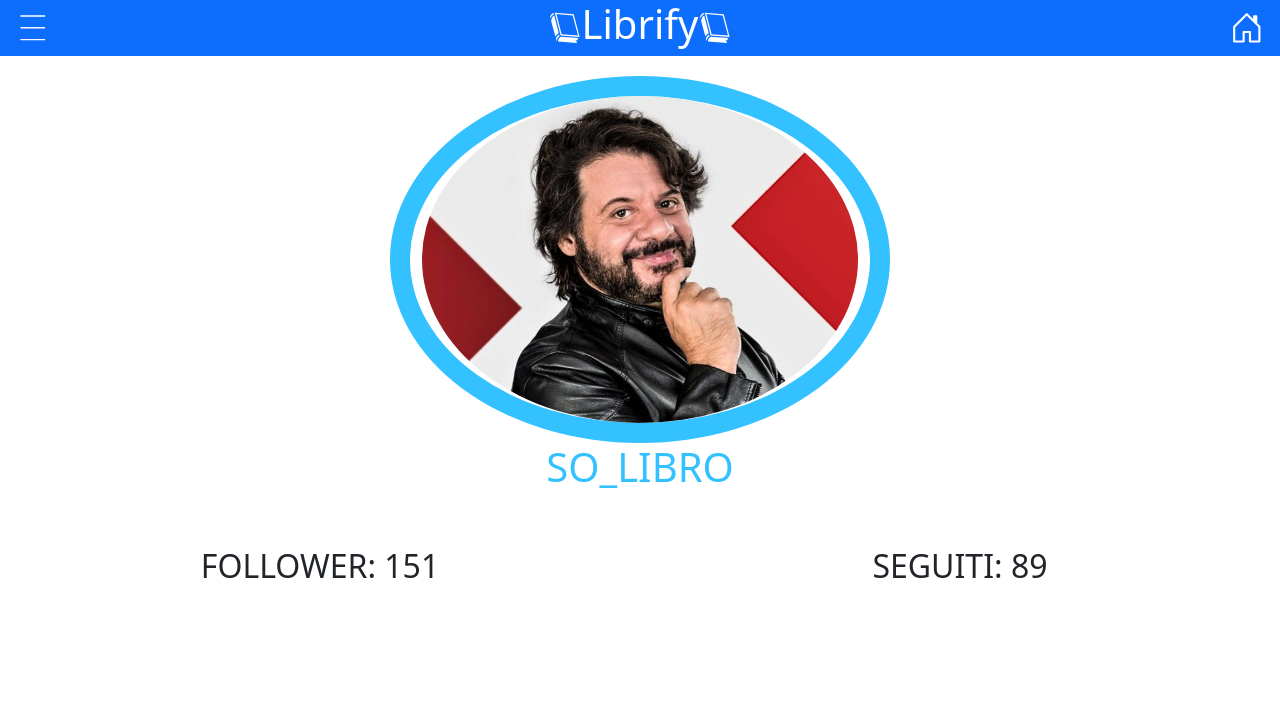
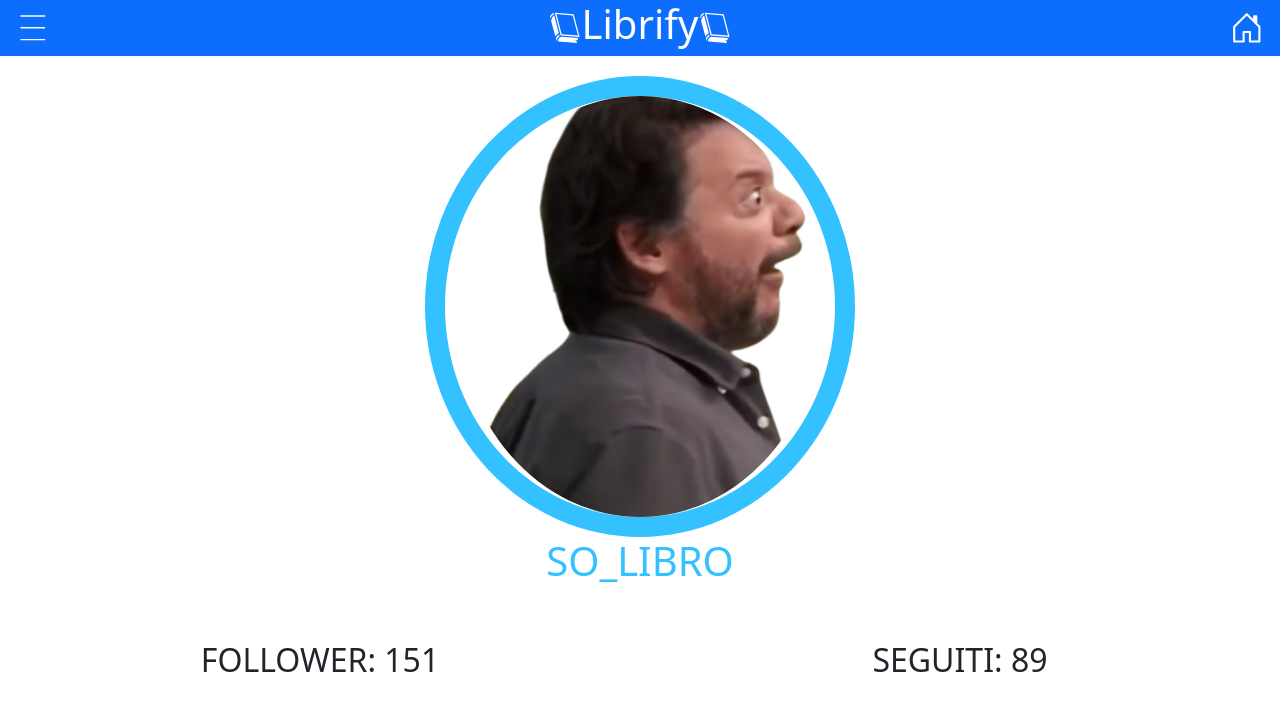
Before and after one commit to lucaferraroo00/librify_public, a React (Create React App) app: page /profilo in a window 1280 px wide. Shown: the top 710 px of the page. Built offline with nearby package versions, Linux system fonts and the light colour scheme.

Commit message:
fix profilo

```diff
--- a/src/components/profilo.js
+++ b/src/components/profilo.js
@@ -4,7 +4,7 @@ import "bootstrap/dist/css/bootstrap.min.css";
 import { Navbar, Container, Row, Col } from "react-bootstrap";
 import Button from "react-bootstrap/Button";
 import { BrowserRouter as Router, useNavigate, Navigate} from 'react-router-dom';
-import lillo_img from "./lillo_profilo.jpg";
+import lillo_img from "./so-lillo.png";
 import { CiMenuBurger } from "react-icons/ci";
 import { BsHouseDoor } from "react-icons/bs";
 import {MenuList} from "./menuList.js"
@@ -68,7 +68,7 @@ function Profilo(props) {
               src={lillo_img}
               className="rounded-circle"
               style={{
-                    width: "500px",
+                    width: "430px",
                     marginTop: "20px",
                     borderColor: "#33c1ff",
                     borderWidth: "20px",
```
Also changed, not shown: src/components/so-lillo.png (added).
